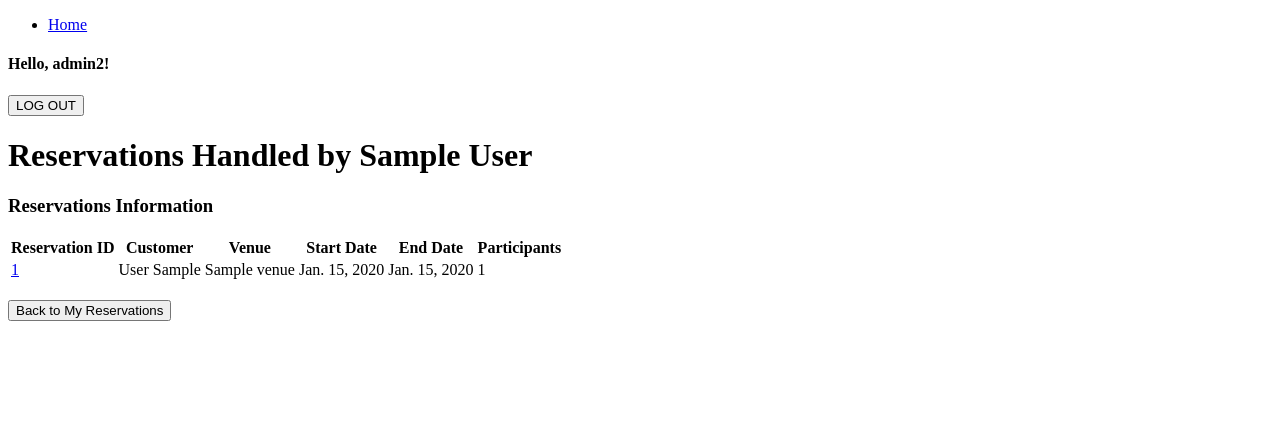
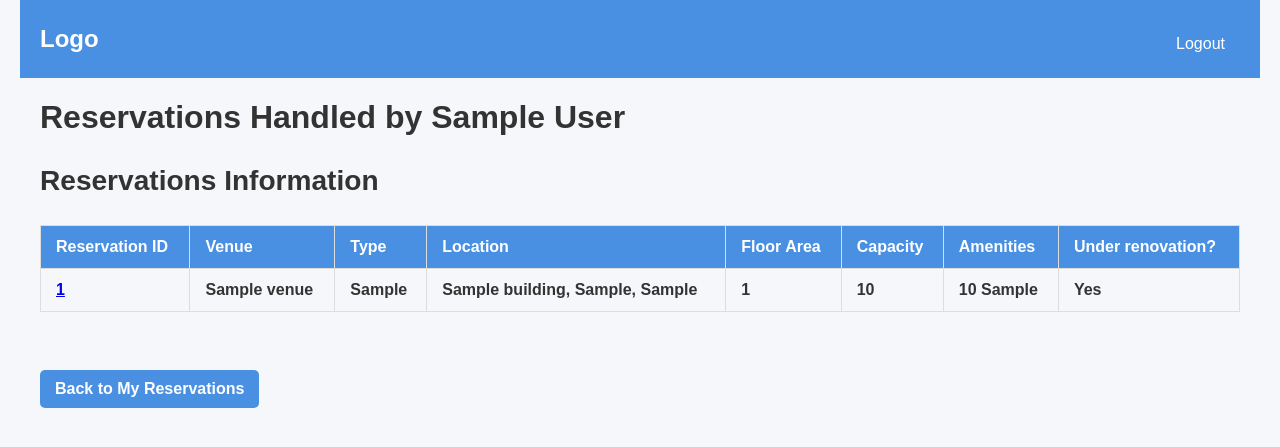
Before and after one commit to NxKuma/StatesSpaces_6QL, a Django app: page /reservation/agent/1/reservations/ in a window 1280 px wide. Shown: the top 447 px of the page. Run offline with Django 4.2, Linux system fonts and the light colour scheme; a user stored in the database is signed in; tables that the repository leaves empty hold one stand-in row (values such as "Sample post").

Commit message:
CSS and added all views

```diff
--- a/stateSpaces/reservations/urls.py
+++ b/stateSpaces/reservations/urls.py
@@ -1,11 +1,12 @@
 from django.urls import path
-from .views import ReservationListView, ReservationDetailView, ReservationCreateView, AgentReservationsView
+from .views import ReservationListView, ReservationDetailView, ReservationCreateView, AgentReservationsView, VenueDetailView
 
 urlpatterns = [
     path('create/', ReservationCreateView.as_view(), name='create'),
     path('', ReservationListView.as_view(), name='list'),
     path('<str:pk>/', ReservationDetailView.as_view(), name='detail'),
     path('agent/<str:pk>/reservations/', AgentReservationsView.as_view(), name='agent_reservations'),
+    path('venue/<str:pk>/', VenueDetailView.as_view(), name='venue_detail'),
 ]
 
 app_name = 'reservation'
--- a/stateSpaces/reservations/views.py
+++ b/stateSpaces/reservations/views.py
@@ -6,7 +6,7 @@ from django.contrib import messages
 from django.urls import reverse
 from django.shortcuts import get_object_or_404
 
-from .models import Reservation, Agent
+from .models import Reservation, Agent, Venue
 from .forms import ReserveForm
 
 from user_management.models import Profile
@@ -103,3 +103,20 @@ class AgentReservationsView(ListView):
         context = super().get_context_data(**kwargs)
         context['agent'] = get_object_or_404(Agent, agent_id=self.kwargs['pk'])
         return context
+
+class VenueDetailView(DetailView):
+    model = Venue
+    template_name = 'venue_detail.html'
+    context_object_name = 'venue'
+
+    def get_object(self):
+        venue_id = self.kwargs.get('pk')  # Get the venue ID from the URL
+        return get_object_or_404(Venue, pk=venue_id)  # Retrieve the venue object using its primary key
+
+    def get_context_data(self, **kwargs):
+        context = super().get_context_data(**kwargs)
+        venue = context['venue']
+        # Access the amenities related to this venue
+        amenities = venue.amenityVenue.all()  # This uses the reverse relationship
+        context['amenities'] = amenities
+        return context
--- a/stateSpaces/stateSpaces/settings.py
+++ b/stateSpaces/stateSpaces/settings.py
@@ -86,7 +86,7 @@ DATABASES = {
         'ENGINE': 'django.db.backends.postgresql',
         'NAME': 'StateSpaceDB',
         'USER': 'postgres',
-        'PASSWORD': 'postgress',
+        'PASSWORD': 'postgres',
         'HOST': 'localhost',
     }
 }
--- a/stateSpaces/static/css/main.css
+++ b/stateSpaces/static/css/main.css
@@ -1,58 +1,185 @@
-* {
-    box-sizing: border-box;
+/* General Styles */
+body {
+    font-family: 'Arial', sans-serif;
+    background-color: #f5f7fa;
+    color: #333;
     margin: 0;
-    padding: 0;
+    padding: 0 20px; /* Added padding for side margins */
+}
+
+.container {
+    max-width: 900px;
+    margin: 20px auto;
+    padding: 20px;
+    background: #fff;
+    box-shadow: 0 4px 10px rgba(0, 0, 0, 0.1);
+    border-radius: 8px;
+    font-weight: normal;
+    font-size: 18px; /* Adjust the font size as needed */
+}
+
+/* Header Styles */
+header {
+    background-color: #4a90e2;
+    padding: 15px 20px;
+    color: #fff;
+}
+
+.nav-container {
+    display: flex;
+    justify-content: space-between; /* Ensures space between logo and nav items */
+    align-items: center; /* Vertically aligns logo and nav links */
+    max-width: 100%; /* Make sure it spans the full width */
+    width: 100%; /* Ensure it doesn't shrink */
+}
+
+.logo a {
+    font-size: 24px;
+    color: #fff;
+    font-weight: bold;
+    text-decoration: none;
 }
 
 nav {
-    background-color: #000f25;
-    padding: 10px 20px;
+    margin-left: auto; /* Pushes the nav links to the right */
 }
 
-nav ul {
+.nav-links {
     list-style-type: none;
     margin: 0;
     padding: 0;
+    display: flex;
 }
 
-nav ul li {
-    display: inline-block;
-    margin-right: 20px;
+.nav-links li {
+    margin-left: 20px; /* Space between each nav item */
 }
 
-nav ul li a {
-    color: #fffeff;
+.nav-links a {
+    color: #fff;
     text-decoration: none;
-    transition: color 0.3s;
+    font-size: 18px;
+    transition: color 0.3s ease;
 }
 
-nav ul li a:hover {
-    color: #ffc107;
+.nav-links a:hover {
+    color: #ffd700; /* Highlight color on hover */
 }
 
-#user-authentication {
-    margin-top: 20px;
-    padding-left: 20px;
+/* User Authentication Styles */
+.user-info {
+    display: flex;
+    align-items: center;
+    gap: 10px;
 }
 
-h1, h2 {
-    margin-top: 20px;
-    margin-left: 10px;
-    font-family: 'Playfair Display', serif;
+.user-info h4 {
+    margin: 0;
 }
 
-h2 {
-    margin-top: 2px;
-    margin-left: 0px;
-    font-size: 1.5em;
+/* Table Styles */
+.reservation-list table {
+    width: 100%;
+    border-collapse: collapse;
+    margin: 20px 0;
+    font-size: 16px;
 }
 
-#content {
-    padding: 20px;
-    border-radius: 8px;
-    margin: 20px;
+.reservation-list thead {
+    background-color: #4a90e2;
+    color: #fff;
+    text-align: left;
 }
 
-body {
-    background-color: #bacfd3;
+.reservation-list th,
+.reservation-list td {
+    padding: 12px 15px;
+    border: 1px solid #ddd;
 }
+
+.reservation-list tr:nth-child(even) {
+    background-color: #f2f2f2;
+}
+
+.reservation-list tr:hover {
+    background-color: #f1f1f1;
+    cursor: pointer;
+}
+
+/* Button Styles */
+.btn {
+    display: inline-block; /* Make both buttons inline */
+    text-decoration: none;
+    font-size: 16px;
+    color: #fff;
+    background-color: #4a90e2;
+    padding: 10px 15px;
+    border-radius: 5px;
+    text-align: center;
+    margin-top: 10px;
+    transition: background-color 0.3s ease;
+    border: none;
+}
+
+form .btn {
+    width: 56%;
+}
+
+.btn:hover {
+    background-color: #357abd;
+}
+
+
+/* Empty Message */
+.reservation-list p {
+    font-size: 18px;
+    text-align: center;
+    color: #666;
+}
+
+/* Form Styles */
+form {
+    display: flex;
+    flex-direction: column;
+    gap: 15px;
+    max-width: 300px; /* Limit form width */
+    margin: 0;
+}
+
+label {
+    font-weight: bold;
+    margin-bottom: 5px;
+}
+
+input[type="text"],
+input[type="email"],
+input[type="password"],
+input[type="date"],
+select,
+textarea {
+    width: 100%; /* Keep input fields relative to form width */
+    padding: 10px;
+    font-size: 16px;
+    border: 1px solid #ddd;
+    border-radius: 5px;
+    box-shadow: inset 0 1px 3px rgba(0, 0, 0, 0.1);
+    background-color: #fff;
+    transition: border-color 0.3s ease;
+}
+
+input:focus,
+select:focus,
+textarea:focus {
+    border-color: #4a90e2;
+    outline: none;
+}
+
+textarea {
+    resize: vertical;
+    min-height: 100px;
+}
+
+/* Content Margins */
+#content {
+    margin: 0 20px; /* Add side margins to the content */
+}
--- a/stateSpaces/templates/base.html
+++ b/stateSpaces/templates/base.html
@@ -1,37 +1,44 @@
 <!doctype html>
 {% load static %}
+
 <html lang="en-US">
     <head>
         <title>{% block title %}{% endblock %}</title>
+        <link rel="stylesheet" href="{% static 'css/main.css' %}" type="text/css">
         {% block styles %}{% endblock %}
     </head>
 
-    <nav>
-        <ul>
-            <li><a href="{% url 'home' %}">Home</a></li>
-            {% block additional_nav %}{% endblock %}
-        </ul>
-    </nav>
+    <body>
+        <!-- Navigation Header -->
+        <header>
+            <div class="nav-container">
+                <div class="logo">
+                    <a href="{% url 'home' %}">Logo</a> <!-- Adjust the logo link accordingly -->
+                </div>
 
                 {% block user_authentication %}
                     {% if request.user.is_authenticated %}
-            <h4> Hello, {{request.user.username}}!</h4>
-            <form action = "{% url 'logout' %}" method = "POST">
+                        <div class="user-info">
+                            <form action="{% url 'logout' %}" method="POST">
                                 {% csrf_token %}
-                <button type = "submit">LOG OUT</button>
+                                <button type="submit" class="btn">Logout</button>
                             </form>
+                        </div>
                     {% else %}
-            <a href ="{% url 'login' %}">Please login.</a>
+                        <a href="{% url 'login' %}" class="btn">Login</a>
                     {% endif %}
                 {% endblock %}
+            </div>
+        </header>
 
+        <!-- Main Content Area -->
+        <main id="content">
             <h1>{% block page_heading %}{% endblock %}</h1>
-    <h2>{% block page_heading2 %}{% endblock %}</h2>
+            <h2>{% block page_heading2 %}{% endblock %}
 
-    <body>
-        <div id="content">
             {% block content %}{% endblock %}
-        </div>
+        </main>
+
         {% block scripts %}{% endblock %}
     </body>
 </html>
--- a/stateSpaces/templates/reservations/agent_reservations.html
+++ b/stateSpaces/templates/reservations/agent_reservations.html
@@ -5,29 +5,39 @@
 {% block page_heading %}Reservations Handled by {{ agent.agent_first_name }} {{ agent.agent_last_name }}{% endblock %}
 
 {% block content %}
-<div class="agent-reservations-list">
+<div class="reservation-list">
     {% if reservations %}
     <h3>Reservations Information</h3>
     <table>
         <thead>
             <tr>
                 <th>Reservation ID</th>
-                <th>Customer</th>
                 <th>Venue</th>
-                <th>Start Date</th>
-                <th>End Date</th>
-                <th>Participants</th>
+                <th>Type</th>
+                <th>Location</th>
+                <th>Floor Area</th>
+                <th>Capacity</th>
+                <th>Amenities</th>
+                <th>Under renovation?</th>
             </tr>
         </thead>
         <tbody>
             {% for reservation in reservations %}
             <tr>
                 <td><a href="{% url 'reservation:detail' pk=reservation.reservation_id %}">{{ reservation.reservation_id }}</a></td>
-                <td>{{ reservation.customer }}</td>
                 <td>{{ reservation.venue }}</td>
-                <td>{{ reservation.date_start }}</td>
-                <td>{{ reservation.date_end }}</td>
-                <td>{{ reservation.number_of_participants }}</td>
+                <td>{{ reservation.venue.venue_type }}</td>
+                <td>{{ reservation.venue.venuebuilding.building }}, {{ reservation.venue.venuebuilding.building.street }}, {{ reservation.venue.venuebuilding.building.city }}</td>
+                <td>{{ reservation.venue.floor_area }}</td>
+                <td>{{ reservation.venue.capacity }}</td>
+                <td>
+                    {% for amenity in reservation.venue.amenityVenue.all %}
+                        {{amenity.amenity.quantity}} {{ amenity.amenity.amenity_type }}{% if not forloop.last %}, {% endif %}
+                    {% empty %}
+                        No amenities available
+                    {% endfor %}
+                </td>
+                <td>{{ reservation.venue.under_renovation|yesno:"Yes,No" }}</td>
             </tr>
             {% endfor %}
         </tbody>
@@ -37,6 +47,7 @@
     {% endif %}
 </div>
 <br>
-<a href="{% url 'reservation:list' %}" class="btn btn-primary"><button>Back to My Reservations</button></a>
+<!-- Removed the <button> tag inside the <a> -->
+<a href="{% url 'reservation:list' %}" class="btn btn-primary">Back to My Reservations</a>
 
 {% endblock %}
--- a/stateSpaces/templates/reservations/reservation_create.html
+++ b/stateSpaces/templates/reservations/reservation_create.html
@@ -1,6 +1,6 @@
 {% extends 'base.html' %}
 
-{% block title %}Venue Reservation{% endblock %}
+{% block title %}Create Venue Reservation{% endblock %}
 
 {% block content %}
     <h1>Venue Reservation</h1>
@@ -9,6 +9,6 @@
             {% csrf_token %}
             {{ form.as_div }}
             <br>
-            <button>Submit</button>
+            <button class="btn">Submit</button>
         </form>
 {% endblock %}
```
Also changed, not shown: stateSpaces/reservations/forms.py (+23 -9 lines), stateSpaces/templates/homepage/homepage.html (+2 -10 lines), stateSpaces/templates/reservations/reservation_detail.html (+3 -4 lines), stateSpaces/templates/reservations/reservation_list.html (+18 -3 lines), stateSpaces/templates/reservations/venue_detail.html (added, +55 -0 lines). Lines whose indentation alone changed are shown as unchanged.
